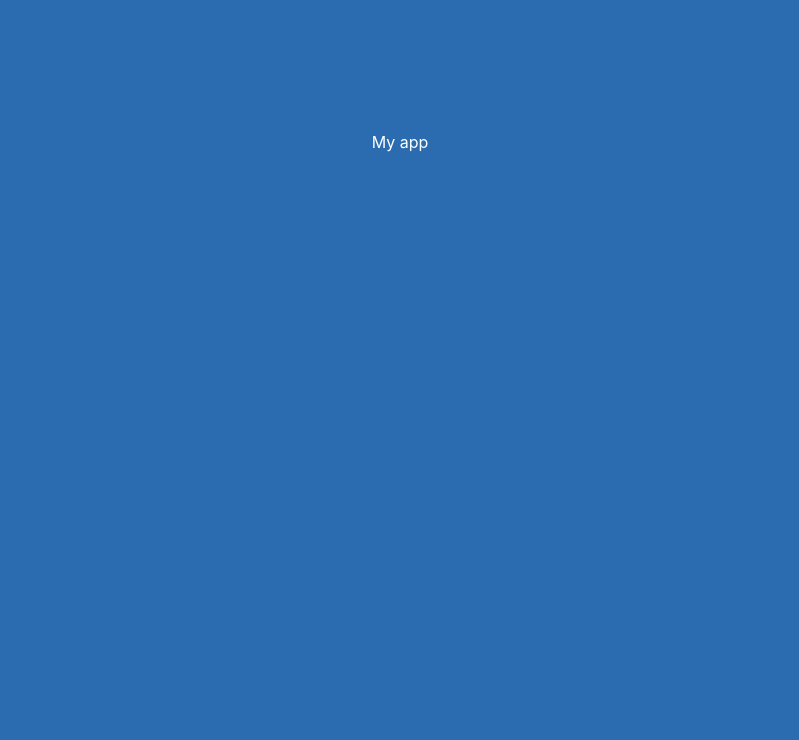
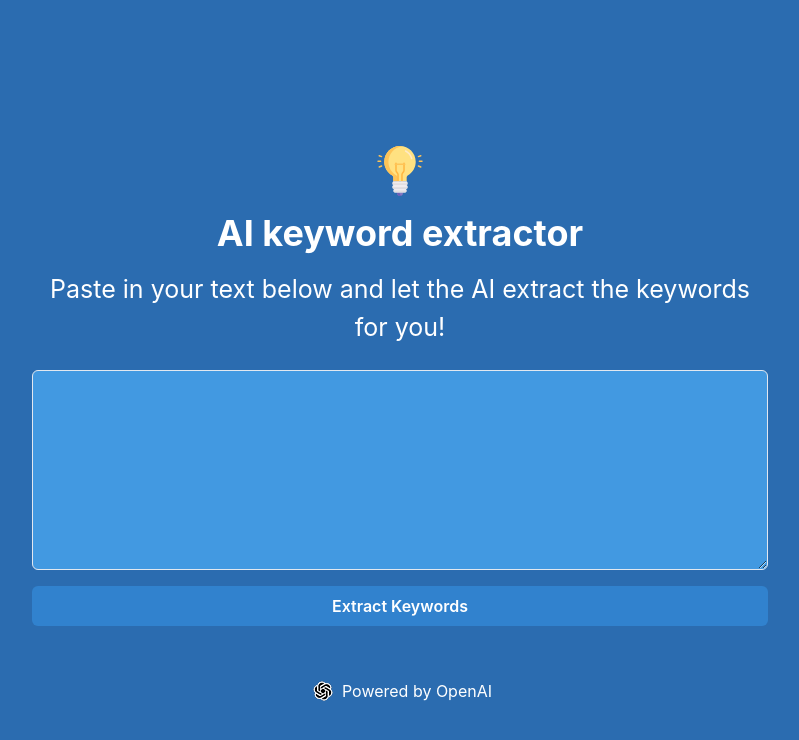
Before and after one commit to abedin-fahim/ai-keyword-extractor-react, a React (Vite) app: page / in a window 1280 px wide. Shown: the top 740 px of the page, without its empty margins (240-1039 px from the left). Built offline with nearby package versions, Linux system fonts and the light colour scheme.

Commit message:
Input added

```diff
--- a/src/App.jsx
+++ b/src/App.jsx
@@ -1,6 +1,12 @@
 import { Container, Box } from '@chakra-ui/react';
+import Header from './components/Header';
+import Footer from './components/Footer';
+import TextInput from './components/TextInput';
 
 function App() {
+  const extractKeyword = (text) => {
+    console.log(text);
+  };
   return (
     <Box
       bg='blue.600'
@@ -12,7 +18,9 @@ function App() {
         maxW='3xl'
         centerContent
       >
-        <h1>My app</h1>
+        <Header />
+        <TextInput extractKeyword={extractKeyword} />
+        <Footer />
       </Container>
     </Box>
   );
--- /dev/null
+++ b/src/components/Footer.jsx
@@ -0,0 +1,21 @@
+import { Box, Text, Image, Flex } from '@chakra-ui/react';
+import logo from '../assets/openai.png';
+
+const Footer = () => {
+  return (
+    <Box marginTop={50}>
+      <Flex
+        justifyContent='center'
+        alignItems='center'
+      >
+        <Image
+          src={logo}
+          marginRight={1}
+        />
+        <Text>Powered by OpenAI</Text>
+      </Flex>
+    </Box>
+  );
+};
+
+export default Footer;
--- /dev/null
+++ b/src/components/Header.jsx
@@ -0,0 +1,31 @@
+import { Heading, Image, Text } from '@chakra-ui/react';
+import logo from '../assets/light-bulb.svg';
+
+import React from 'react';
+
+const Header = () => {
+  return (
+    <>
+      <Image
+        src={logo}
+        alt='logo'
+        width={50}
+        marginBlock='1rem'
+      />
+      <Heading
+        color='white'
+        marginBottom='1rem'
+      >
+        AI keyword extractor
+      </Heading>
+      <Text
+        fontSize={25}
+        textAlign='center'
+      >
+        Paste in your text below and let the AI extract the keywords for you!
+      </Text>
+    </>
+  );
+};
+
+export default Header;
--- /dev/null
+++ b/src/components/TextInput.jsx
@@ -0,0 +1,46 @@
+import { useState } from 'react';
+import { Textarea, useToast, Button } from '@chakra-ui/react';
+
+const TextInput = ({ extractKeyword }) => {
+  const [text, setText] = useState('');
+  const toast = useToast();
+  const submitForm = () => {
+    if (text === '') {
+      toast({
+        title: 'Text field is empty.',
+        description: 'Please enter some text to extract keywords.',
+        status: 'error',
+        duration: 5000,
+        isClosable: false,
+      });
+    } else {
+      extractKeyword(text);
+    }
+  };
+  return (
+    <>
+      <Textarea
+        bg='blue.400'
+        padding={4}
+        marginTop={6}
+        height={200}
+        color='white'
+        value={text}
+        onChange={(e) => setText(e.target.value)}
+      />
+
+      <Button
+        bg='blue.500'
+        color='white'
+        marginTop={4}
+        width='100%'
+        _hover={{ bg: 'blue.700' }}
+        onClick={submitForm}
+      >
+        Extract Keywords
+      </Button>
+    </>
+  );
+};
+
+export default TextInput;
```
